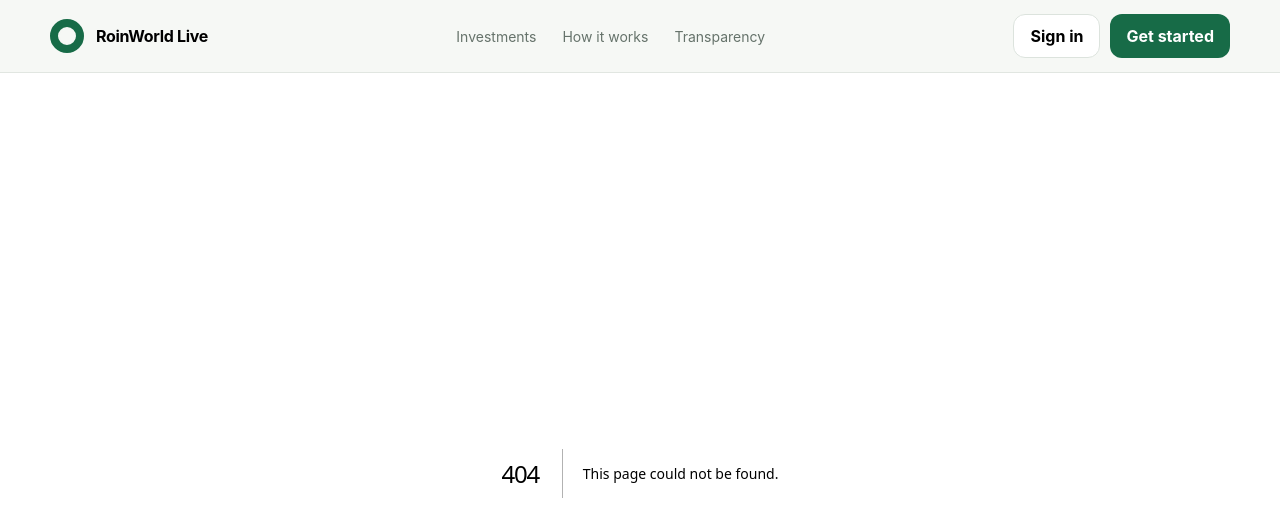
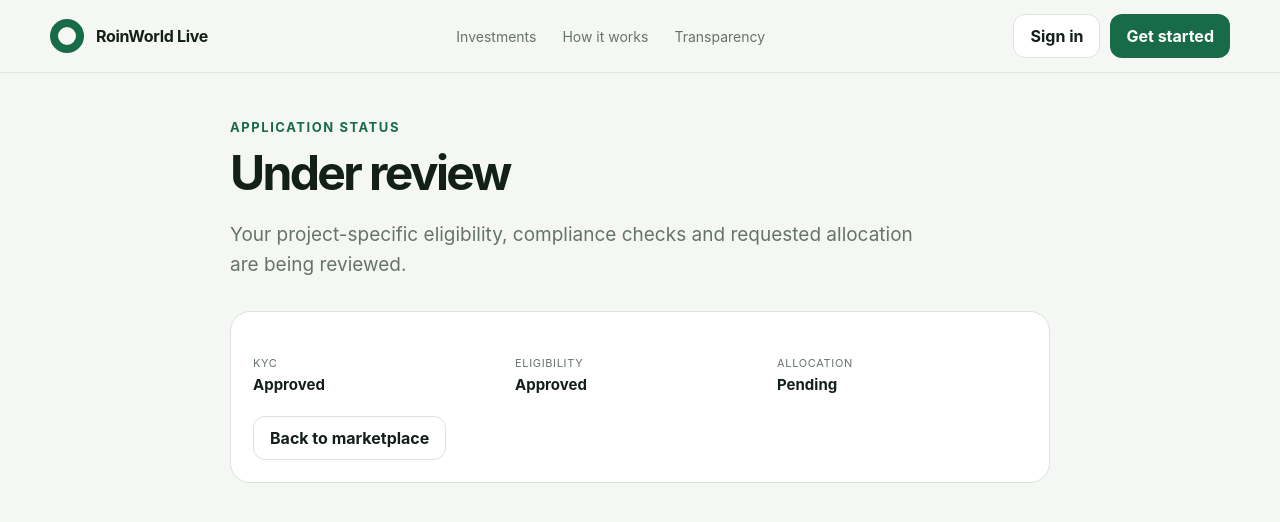
Before and after one commit to nikmad-ops/RoinWorldLive, a Next.js app in the folder prototype/: page /application-status in a window 1280 px wide. Before the commit this address had no page. Shown: the top 522 px of the page. Built offline with nearby package versions, Linux system fonts and the light colour scheme.

Commit message:
prototype: add prototype/app/application-status/page.tsx

```diff
--- /dev/null
+++ b/prototype/app/application-status/page.tsx
@@ -0,0 +1,19 @@
+import Link from "next/link";
+
+export default function ApplicationStatusPage() {
+  return (
+    <main className="section shell" style={{ maxWidth: 820 }}>
+      <div className="eyebrow">Application status</div>
+      <h1 style={{ fontSize: 48 }}>Under review</h1>
+      <p className="lead">Your project-specific eligibility, compliance checks and requested allocation are being reviewed.</p>
+      <div className="card" style={{ marginTop: 30 }}>
+        <div className="metrics">
+          <div className="metric"><span>KYC</span><strong>Approved</strong></div>
+          <div className="metric"><span>Eligibility</span><strong>Approved</strong></div>
+          <div className="metric"><span>Allocation</span><strong>Pending</strong></div>
+        </div>
+        <Link href="/marketplace" className="btn btn-secondary">Back to marketplace</Link>
+      </div>
+    </main>
+  );
+}
```
